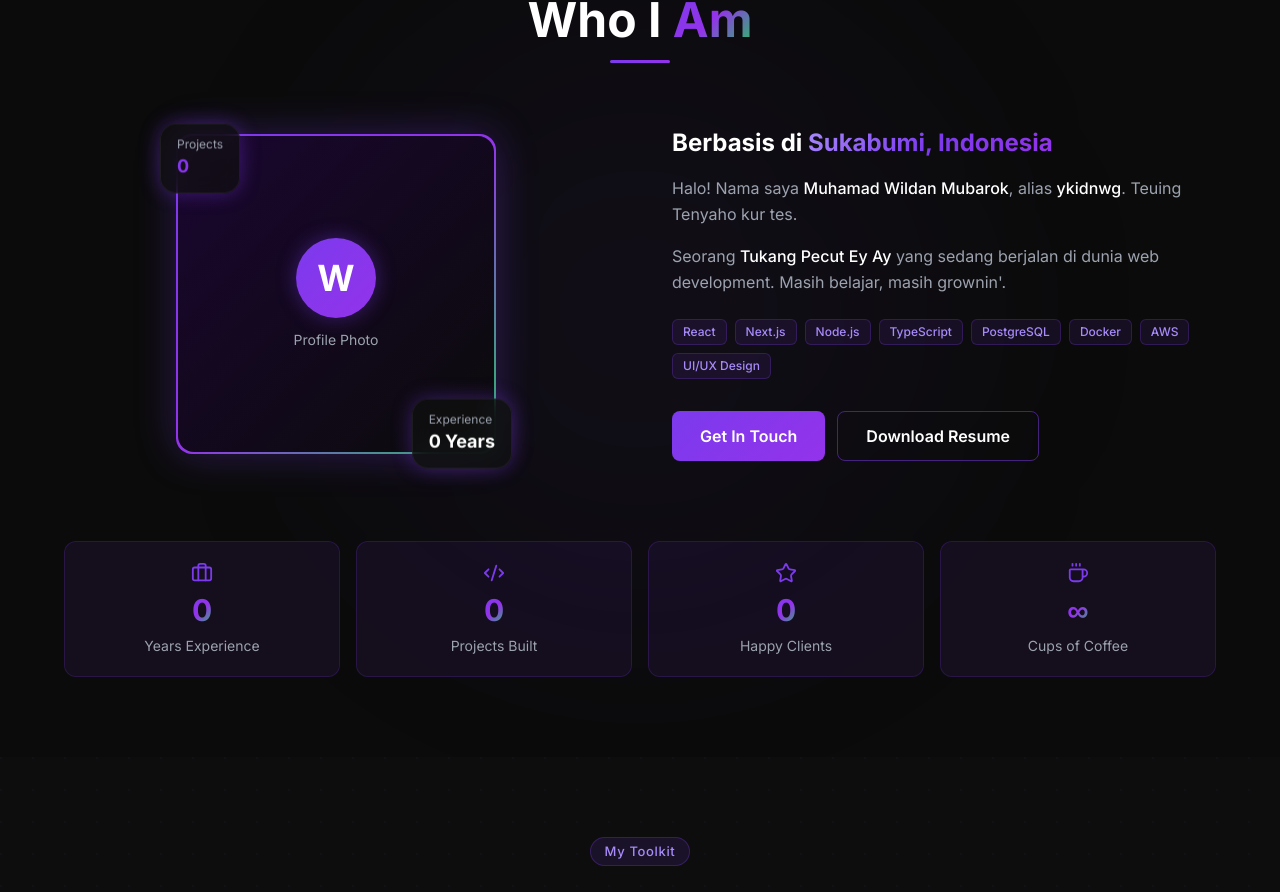
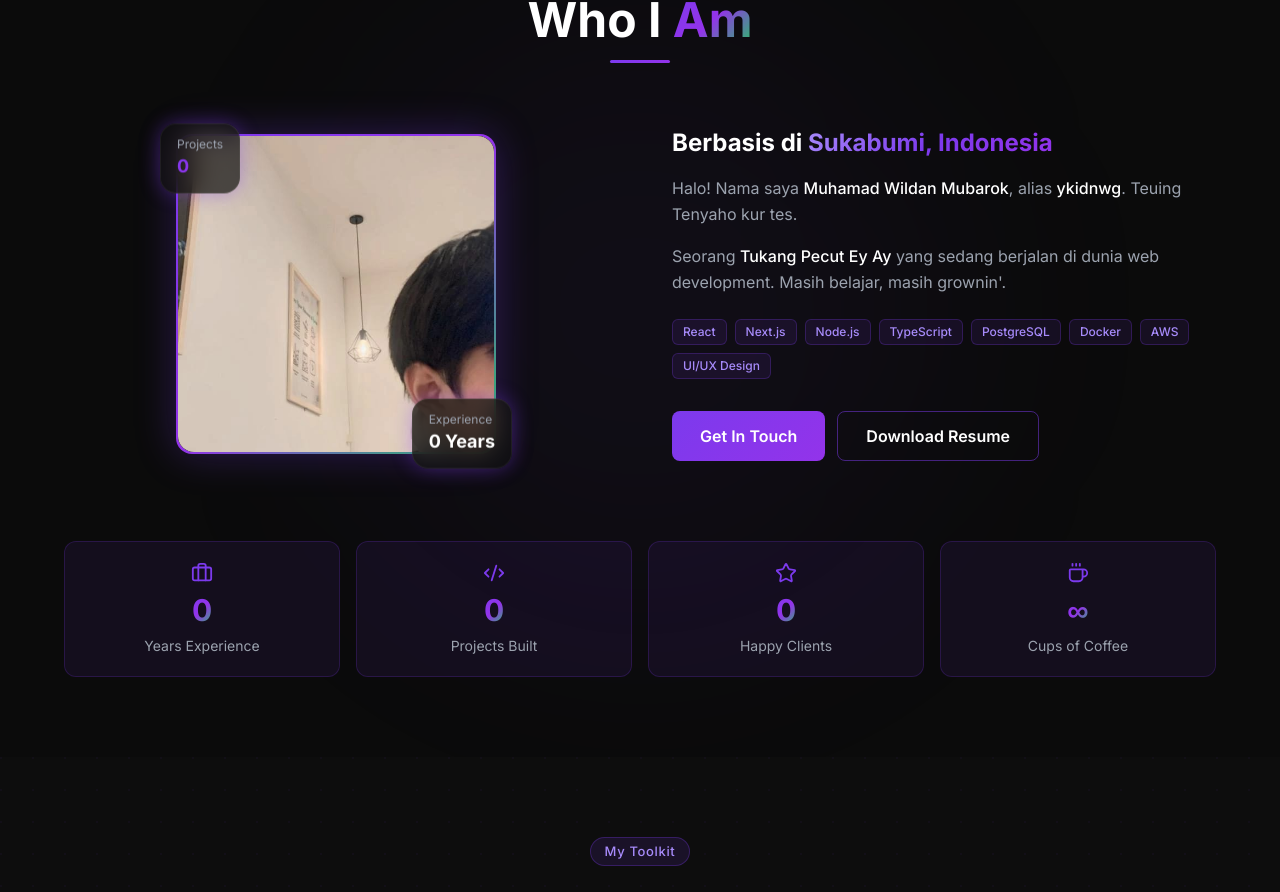
Before and after one commit to ykidnwg/yk, a Next.js app: page / in a window 1280 px wide. Shown: the part 938-1830 px from the top of the page. Built offline with nearby package versions, Linux system fonts and the light colour scheme.

Commit message:
add images folder

```diff
--- a/src/components/About.tsx
+++ b/src/components/About.tsx
@@ -49,11 +49,12 @@ export default function About() {
               <div className="relative w-72 h-72 sm:w-80 sm:h-80">
                 <div className="absolute inset-0 rounded-2xl bg-gradient-to-br from-primary via-accent to-secondary p-[2px] shadow-glow-lg">
                   <div className="w-full h-full rounded-2xl bg-card-bg overflow-hidden flex items-center justify-center">
-                    <div className="w-full h-full bg-gradient-to-br from-[#1a0630] to-[#0b0b0b] flex flex-col items-center justify-center gap-3">
-                      <div className="w-20 h-20 rounded-full bg-gradient-to-br from-primary to-accent flex items-center justify-center text-4xl font-bold text-white shadow-glow">
-                        W
-                      </div>
-                      <span className="text-subtext text-sm">Profile Photo</span>
+                    <div className="w-full h-full bg-[#0b0b0b] overflow-hidden">
+                      <img
+                        src="/images/profile.jpeg"
+                        alt="Muhamad Wildan Mubarok"
+                        className="w-full h-full object-cover"
+                      />
                     </div>
                   </div>
                 </div>
```
Also changed, not shown: public/images/profile.jpeg (added), 1 other file (tests, documents, lock files or other folders).
